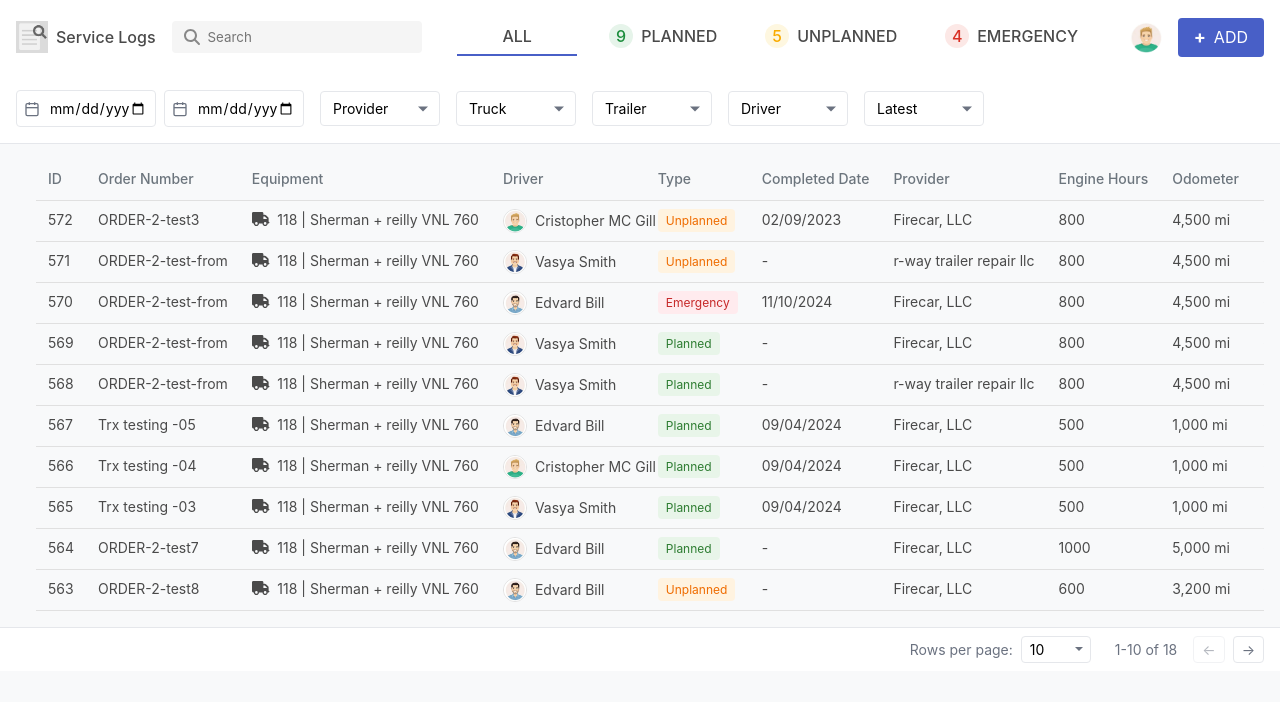
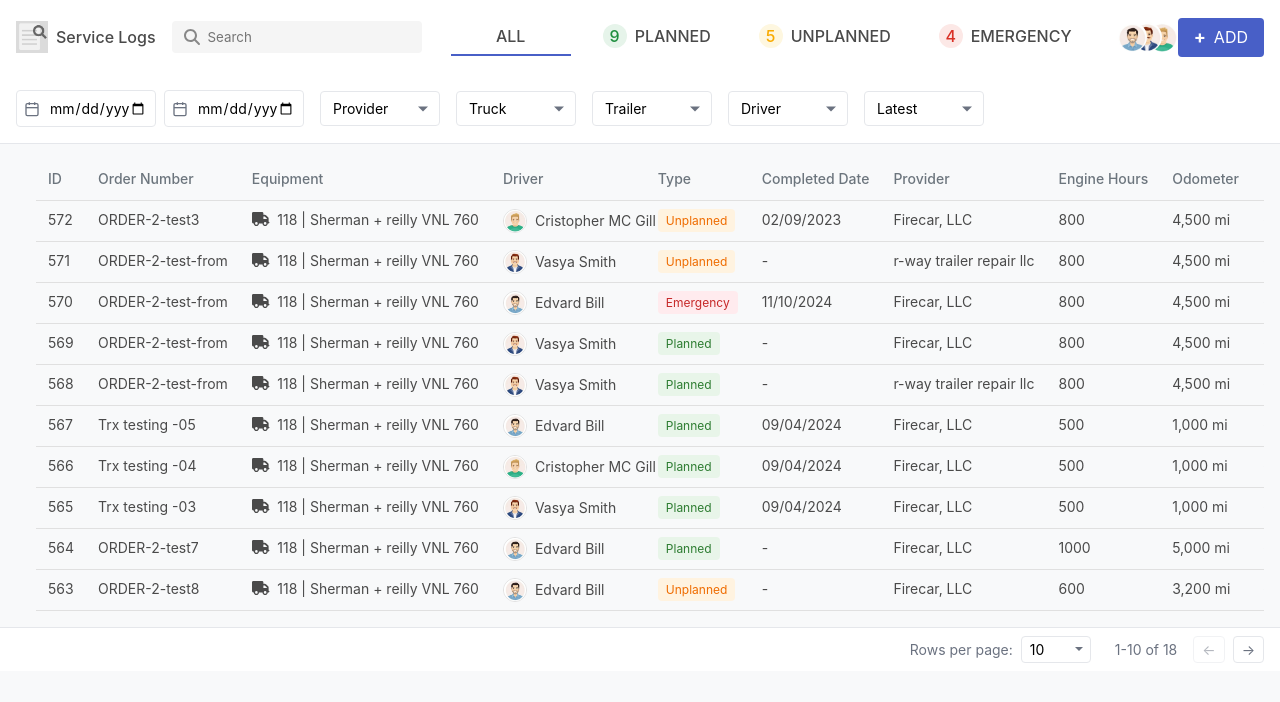
Before and after one commit to PikalovAndrey/test-task-veido, a React (Create React App) app: page / in a window 1280 px wide. Shown: the top 702 px of the page. Built offline with nearby package versions, Linux system fonts and the light colour scheme.

Commit message:
before editing date

```diff
--- a/src/App.tsx
+++ b/src/App.tsx
@@ -123,6 +123,7 @@ function App() {
       {isAddModalOpen && (
         <AddModal
           drivers={drivers}
+          tableInfo={tableInfo}
           onSave={handleAddItem}
           onClose={() => setIsAddModalOpen(false)}
         />
--- a/src/components/AddModal/AddModal.css
+++ b/src/components/AddModal/AddModal.css
@@ -6,13 +6,13 @@
   top: 0;
   width: 100%;
   height: 100%;
-  overflow: auto;
+  overflow: hidden;
   background-color: rgba(0, 0, 0, 0.4);
 }
 
 .modal-content {
   background-color: #fff;
-  margin: 10% auto;
+  margin: 0 auto;
   padding: 20px;
   border: 1px solid #888;
   width: 80%;
--- a/src/components/AddModal/AddModal.tsx
+++ b/src/components/AddModal/AddModal.tsx
@@ -3,6 +3,7 @@ import { TableRow } from "../../types/TableRow";
 import "../AddModal/AddModal.css";
 
 interface AddModalProps {
+  tableInfo: TableRow[];
   drivers: {
     name: string;
     img: string;
@@ -11,9 +12,14 @@ interface AddModalProps {
   onClose: () => void;
 }
 
-const AddModal: React.FC<AddModalProps> = ({ drivers, onSave, onClose }) => {
+const AddModal: React.FC<AddModalProps> = ({
+  tableInfo,
+  drivers,
+  onSave,
+  onClose,
+}) => {
   const [newRow, setNewRow] = useState<TableRow>({
-    ID: Date.now(),
+    ID: getMaximumID,
     "Order Number": "",
     Equipment: "",
     Driver: drivers.length > 0 ? drivers[0].name : "",
@@ -55,6 +61,8 @@ const AddModal: React.FC<AddModalProps> = ({ drivers, onSave, onClose }) => {
       }));
     }
   };
+
+  const getMaximumID = Math.max(...tableInfo.map((item) => item.ID)) + 1;
 
   const handleSubmit = (e: React.FormEvent<HTMLFormElement>) => {
     e.preventDefault();
@@ -182,15 +190,6 @@ const AddModal: React.FC<AddModalProps> = ({ drivers, onSave, onClose }) => {
               onChange={handleInputChange}
             />
           </label>
-          <label>
-            Image:
-            <input
-              type="text"
-              name="img"
-              value={newRow.img}
-              onChange={handleInputChange}
-            />
-          </label>
           <button type="submit">Save</button>
         </form>
       </div>
--- a/src/components/Header/Header.css
+++ b/src/components/Header/Header.css
@@ -148,3 +148,33 @@
   font-weight: bold;
   margin-bottom: 2px;
 }
+
+/* Header.css */
+.avatar {
+  width: 30px;
+  height: 30px;
+  border-radius: 50%;
+  position: absolute;
+}
+
+.avatar-0 {
+  left: 0;
+  z-index: 3;
+}
+
+.avatar-1 {
+  left: 15px;
+  z-index: 2;
+}
+
+.avatar-2 {
+  left: 30px;
+  z-index: 1;
+}
+
+.user-info {
+  position: relative;
+  width: 45px;
+  display: flex;
+  align-items: center;
+}
--- a/src/components/Header/Header.tsx
+++ b/src/components/Header/Header.tsx
@@ -29,6 +29,20 @@ export const Header: React.FC<HeaderProps> = ({
   const emergencyCount = tableInfo.filter(
     (row) => row.Type === "Emergency"
   ).length;
+
+  const avatarsUrl = Array.from(new Set(tableInfo.map((item) => item.img))).map(
+    (item) => `${process.env.PUBLIC_URL}${item}`
+  );
+
+  const shuffleArray = (array: string[]) => {
+    for (let i = array.length - 1; i > 0; i--) {
+      const j = Math.floor(Math.random() * (i + 1));
+      [array[i], array[j]] = [array[j], array[i]];
+    }
+    return array;
+  };
+
+  const shuffledAvatars = shuffleArray([...avatarsUrl]);
 
   const handleSearchChange = (e: React.ChangeEvent<HTMLInputElement>) => {
     setSearchTerm(e.target.value);
@@ -95,11 +109,14 @@ export const Header: React.FC<HeaderProps> = ({
 
       <div className="right-section">
         <div className="user-info">
-          <img
-            src={`${process.env.PUBLIC_URL}/img/cristopher-mcGill.jpg`}
-            alt="User avatar"
-            className="avatar"
-          />
+          {shuffledAvatars.map((avatar, index) => (
+            <img
+              key={index}
+              src={avatar}
+              alt="User avatar"
+              className={`avatar avatar-${index}`}
+            />
+          ))}
         </div>
 
         <button className="add-button" onClick={onAddClick}>
--- a/src/components/SortFields/SortFields.tsx
+++ b/src/components/SortFields/SortFields.tsx
@@ -8,6 +8,7 @@ interface SortFieldsProps {
   onDriverChange: (driver: string) => void;
   onTruckChange: (truck: string) => void;
   onTrailerChange: (trailer: string) => void;
+  onTypeChange: (type: string) => void;
   filters: {
     search: string;
     dateRange: { start: string; end: string };
@@ -26,6 +27,7 @@ export const SortFields: FC<SortFieldsProps> = ({
   onDriverChange,
   onTruckChange,
   onTrailerChange,
+  onTypeChange,
   filters,
   tableInfo,
 }) => {
@@ -143,17 +145,14 @@ export const SortFields: FC<SortFieldsProps> = ({
           </select>
         </div>
 
-        {/* Sort By */}
         <div className={styles.select}>
           <select
             value={filters.type}
-            onChange={(e) => {
-              // Якщо потрібно, додаємо обробник для змін sort
-            }}
+            onChange={(e) => onTypeChange(e.target.value)}
           >
-            <option value="latest">Latest</option>
-            <option value="oldest">Oldest</option>
-          </select>
+            <option value="latest">Latest</option>{" "}
+            <option value="oldest">Oldest</option>{" "}
+          </select>{" "}
         </div>
       </div>
     </div>
```
